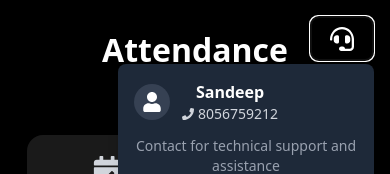
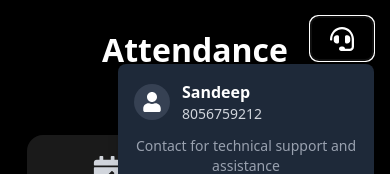
Before and after one commit to sandeepdeepak/attendance, a React (Vite) app in the folder frontend/: page / in a window 390 px wide. Both pictures are taken after a click on the button "Support". Shown: the top 174 px of the page. Built offline with nearby package versions, Linux system fonts and the light colour scheme; no server answers.

Commit message:
Fixed phone icon in support

```diff
--- a/frontend/src/pages/GymDashboard/GymDashboard.jsx
+++ b/frontend/src/pages/GymDashboard/GymDashboard.jsx
@@ -8,7 +8,6 @@ import {
   FaPlus,
   FaRegUser,
   FaHeadset,
-  FaPhone,
   FaUser,
 } from "react-icons/fa";
 import "./GymDashboard.css";
@@ -118,9 +117,8 @@ const GymDashboard = ({
                 <FaUser size={20} className="text-white" />
               </div>
               <div>
-                <h3 className="font-bold text-white">Sandeep</h3>
-                <div className="flex items-center text-gray-300 text-sm">
-                  <FaPhone className="mr-1" size={12} />
+                <h3 className="font-bold text-white text-left">Sandeep</h3>
+                <div className="flex items-center text-gray-300 text-sm text-left">
                   <span>8056759212</span>
                 </div>
               </div>
```
